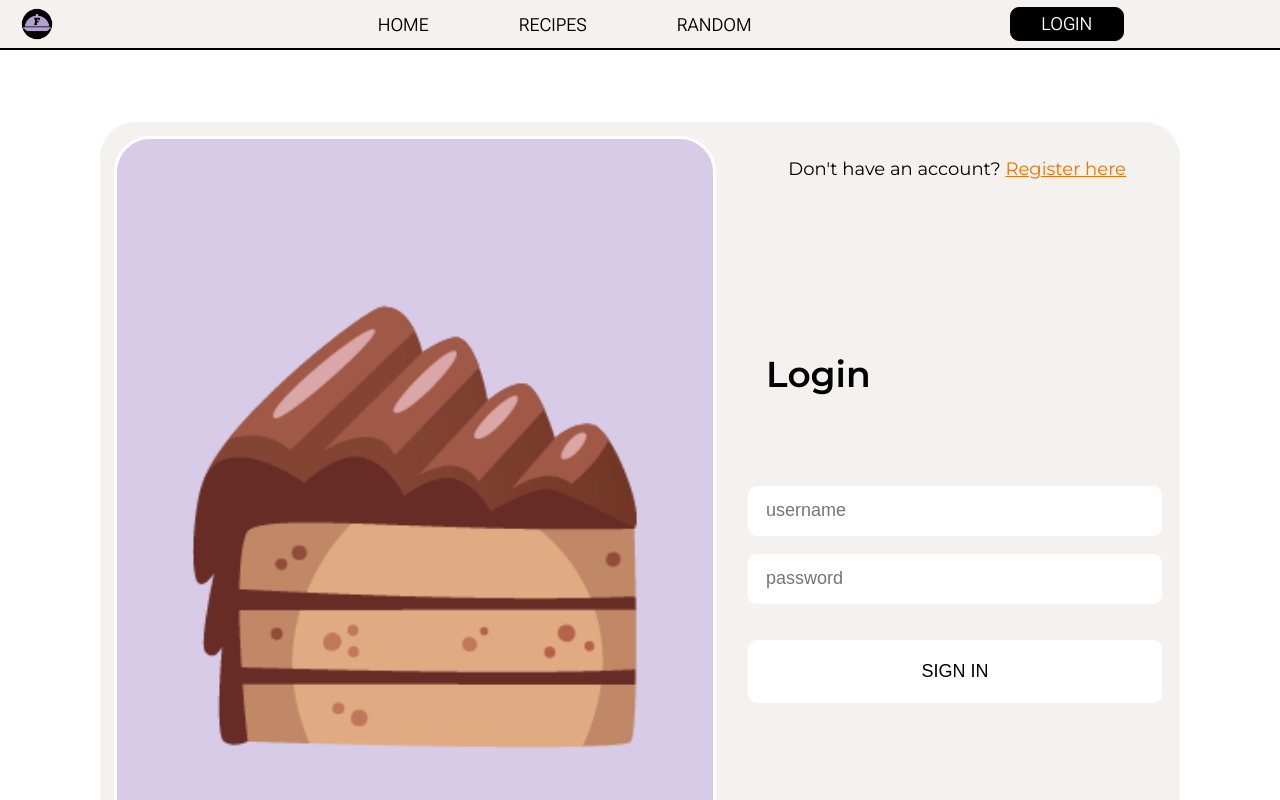
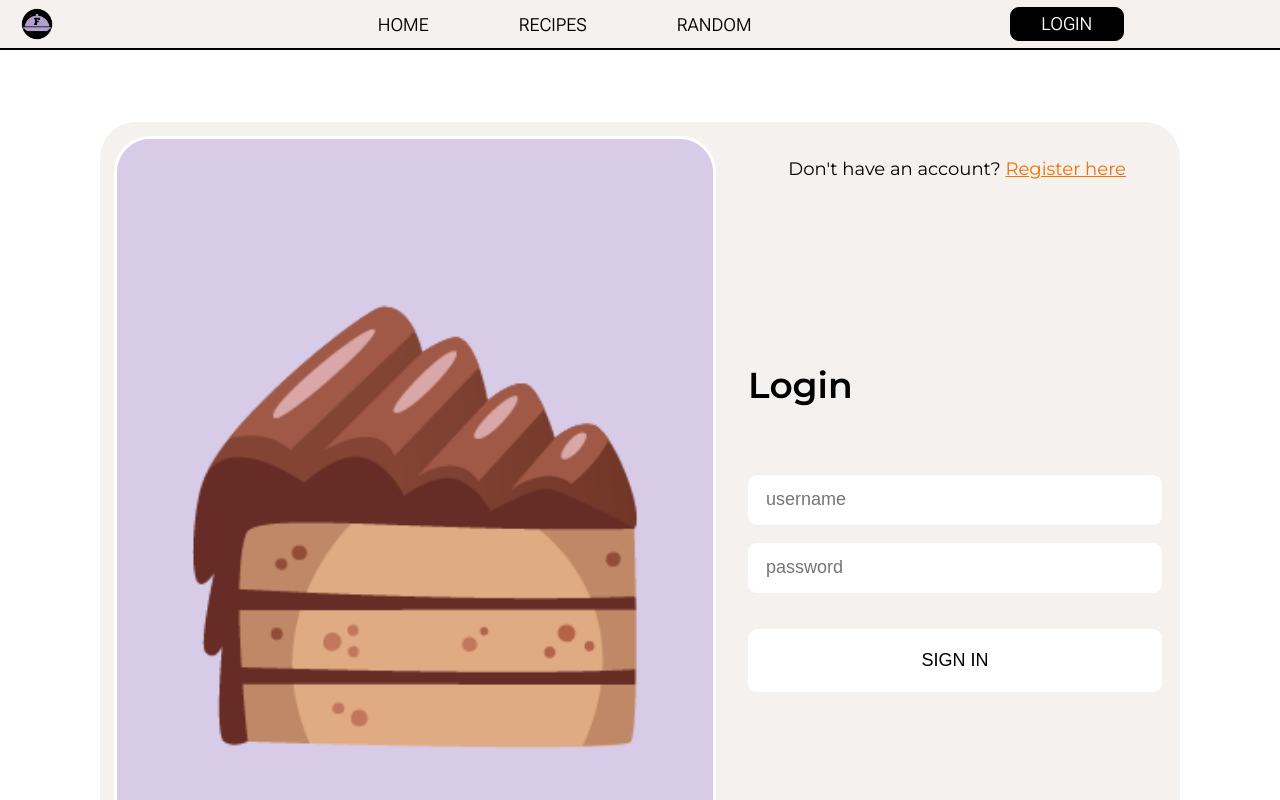
Before and after one commit to carmenvdheide/flavorite-frontend-eindopdracht, a React (Vite) app: page /login in a window 1280 px wide. Shown: the top 800 px of the page. Built offline with nearby package versions, Linux system fonts and the light colour scheme.

Commit message:
added error message to login page

```diff
--- a/src/pages/login/login.css
+++ b/src/pages/login/login.css
@@ -52,7 +52,16 @@
 .login-form-wrap h2 {
     background-color: var(--background-color);
     font-size: 2rem;
-    margin-left: 1rem;
+    /*margin-left: 1rem;*/
+}
+
+.login-form-wrap div {
+    display: flex;
+    flex-direction: column;
+    gap: 1rem;
+}
+.login-form-wrap div p {
+    color: var(--orange-color);
 }
 
 .login-form {
@@ -89,8 +98,13 @@ label, form {
     background-color: transparent;
 }
 
-.succesfull-message {
+.successful-message {
     font-weight: bold;
     font-size: 1.5rem;
     /*color: #F17300;*/
 }
+
+.login-form-wrap div {
+    height: 22px;
+    background-color: transparent;
+}
--- a/src/pages/login/login.jsx
+++ b/src/pages/login/login.jsx
@@ -14,6 +14,8 @@ function Login() {
         password: ""
     })
 
+    const [ statusLogin, setStatusLogin ] = useState('')
+
     const { login } = useContext(AuthContext)
 
     async function postUserLogin() {
@@ -24,8 +26,10 @@ function Login() {
             console.log(result)
             const jwtToken = result.data.accessToken
             login(jwtToken)
+            setStatusLogin('done')
         } catch (e){
             console.log('error', e)
+            setStatusLogin('error')
         }
 
 
@@ -58,13 +62,19 @@ function Login() {
                 <div className='login-form-wrap'>
                     {/* eslint-disable-next-line react/no-unescaped-entities */}
                     <p className='register-login-form'>Don't have an account? <a className='register-login-form-link' href='/register'>Register here</a></p>
-                    {successMessage ? <p className='succesfull-message'>Registration successful! Please login</p> : <h2>Login</h2>}
+
+                    <div>
+                        {successMessage ? <p className='successful-message'>Registration successful! Please login</p> : <h2>Login</h2>}
+                        {statusLogin === 'error' ? <p>Please try again..</p> : <div></div>}
+                    </div>
+
 
                     <form className='login-form'  onSubmit={handleSubmit}>
                         <input type="text" id="username" name="username"  placeholder="username" onChange={handleOnChange}/>
                         <input type="password" id="password" name="password" placeholder="password" onChange={handleOnChange}/>
                         <button type="submit">Sign in</button>
                     </form>
+
                 </div>
 
 
--- a/src/pages/profile/profile.css
+++ b/src/pages/profile/profile.css
@@ -112,7 +112,7 @@
 }
 
 .favorite-list-item p {
-    margin: 0.5rem;
+    margin: 0.8rem 0 0 1rem;
     width: 14rem;
 }
 
@@ -125,6 +125,7 @@
     align-self: center;
     margin-right: 1rem;
     margin-left: auto;
+    position: relative;
 }
 .favorite-list-item button:hover{
     box-shadow: #a3a1a1 0.3rem 0.3rem 0.8rem;
--- a/src/pages/profile/profile.jsx
+++ b/src/pages/profile/profile.jsx
@@ -46,10 +46,12 @@ const Profile = () => {
                                 <p>{recipe.label}</p>
                             </div>
                             </NavLink>
-                            <button onClick={() => deleteFavoriteRecipe(recipe.label)}>
+
+                            <button onClick={() => deleteFavoriteRecipe(recipe.label)} aria-describedby='delete-favorite'>
                                 <FontAwesomeIcon
                                     className='icon-delete-favorite'
                                     icon={faTrashCan} />
+
                             </button>
 
                         </li>
```
Also changed, not shown: src/pages/all-recipes/all-recipes.css.
